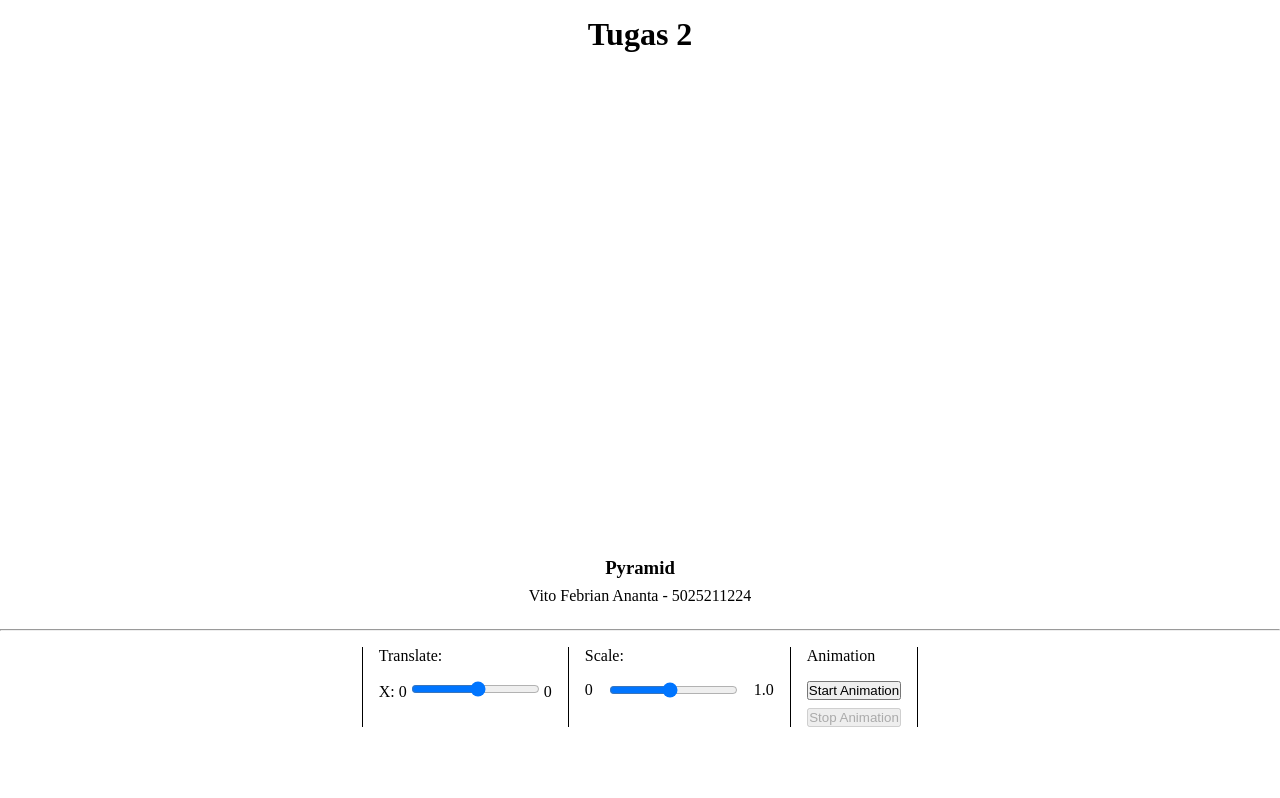
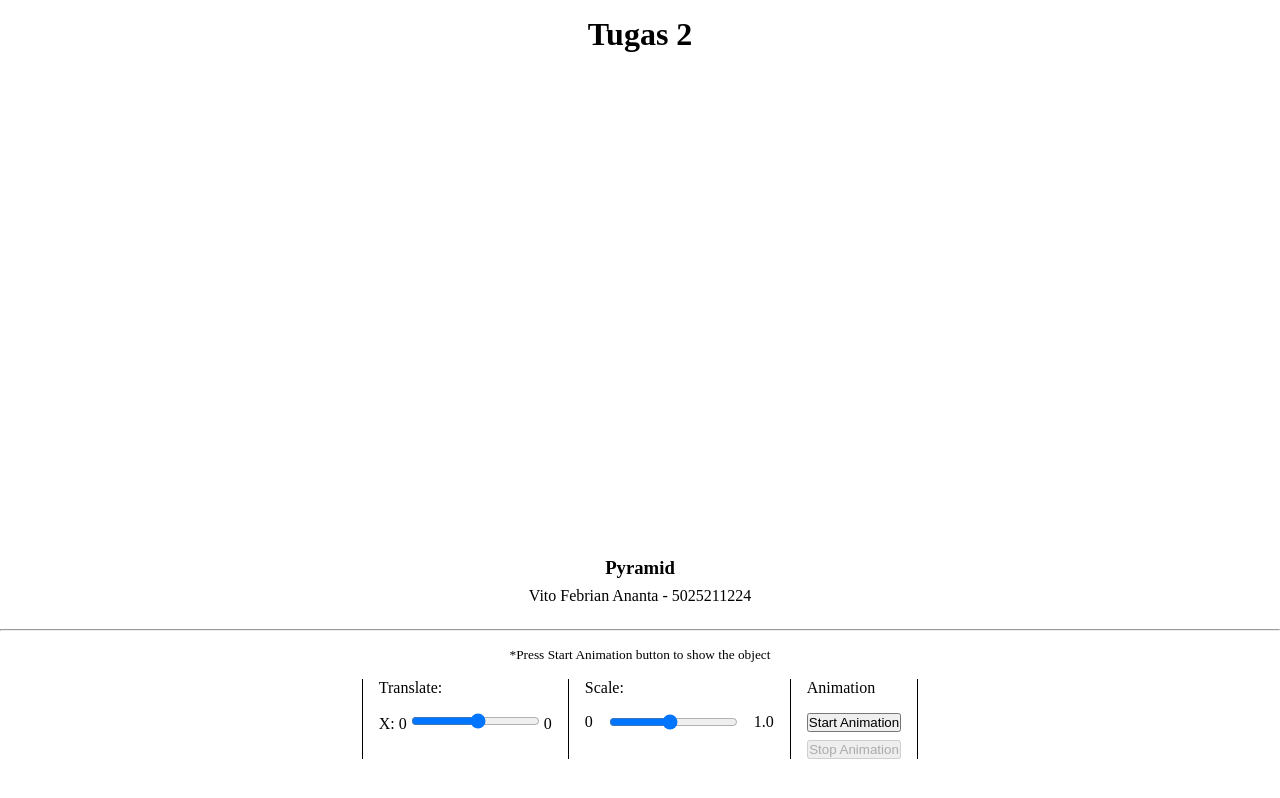
Before and after one commit to 2023GrafkomB/tugas-individu-vitoananta3, a plain HTML site: page tugas-2/index.html in a window 1280 px wide. Drawn offline with Linux system fonts and the light colour scheme.

Commit message:
Add more descriptions (tooltip)

```diff
--- a/tugas-2/index.html
+++ b/tugas-2/index.html
@@ -14,6 +14,7 @@
       <div class="description"><p>Vito Febrian Ananta - 5025211224</p></div>
     </div>
     <hr class="horizontal-spacer">
+    <div class="description2"><p>*Press Start Animation button to show the object</p></div>
     <div class="controls">
       <div id="translator">
         <p>Translate:</p>
--- a/tugas-2/index.js
+++ b/tugas-2/index.js
@@ -169,11 +169,12 @@ var init = function () {
                     animationRequestId = requestAnimationFrame(animate);
                 }
             }
+
+            // Start the animation loop
+            var previousTime = performance.now();
+            animate(previousTime);
         }
 
-        // Start the animation loop
-        var previousTime = performance.now();
-        animate(previousTime);
     }
 
     // Function to stop the animation
--- a/tugas-2/style.css
+++ b/tugas-2/style.css
@@ -21,6 +21,13 @@
 
 .description {
     padding: 0 0 0.5rem 0;
+}
+
+.description2 {
+    font-size: smaller;
+    display: flex;
+    justify-content: center;
+    padding: 0 0 1rem 0;
 }
 
 .horizontal-spacer {
```
